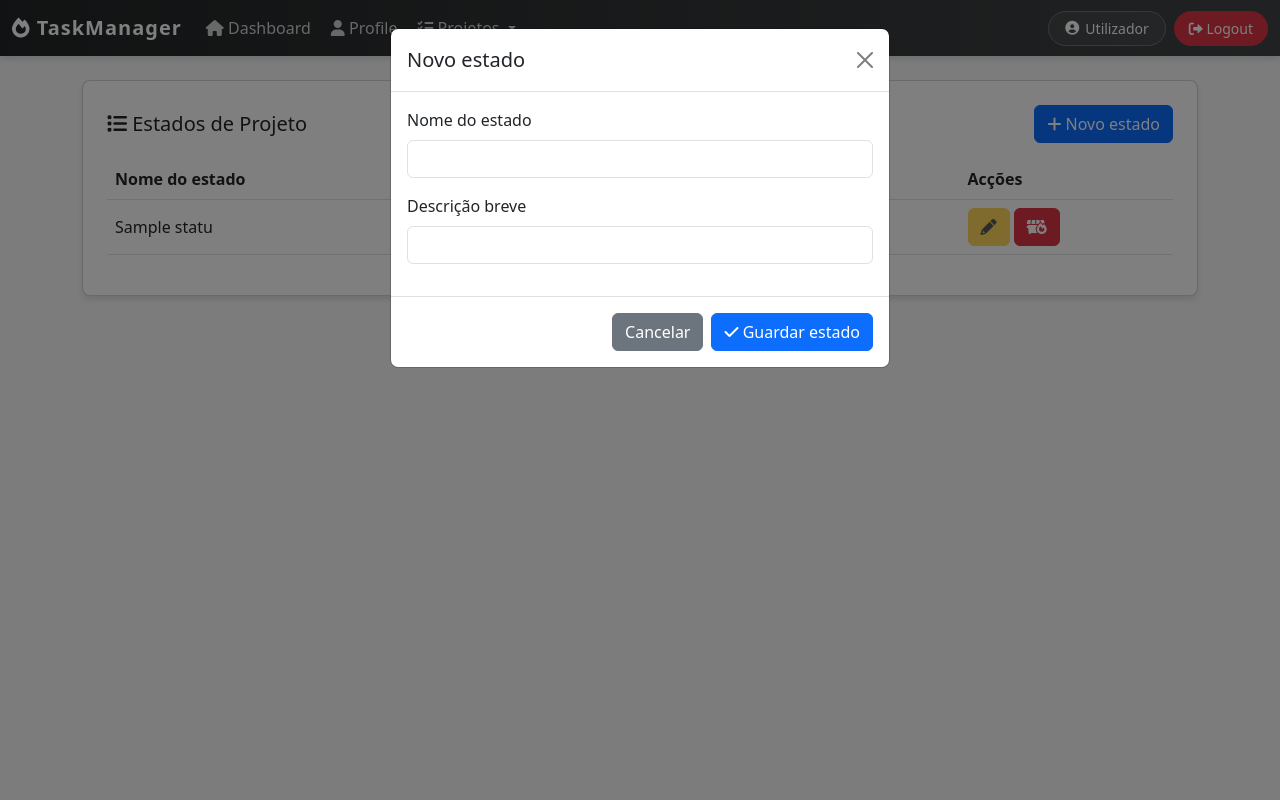
After one commit to miguel456/taskmanager, a PHP site: page /projects/statuses in a window 1280 px wide, after a click on "Novo estado". The commit adds this page. Run offline with PHP 8.4, Linux system fonts and the light colour scheme; tables that the repository leaves empty hold one stand-in row (values such as "Sample post"); some libraries are stand-ins or nearby versions.

Commit message:
feat: add project status management logic

```diff
--- a/Models/ProjectStatus/ProjectStatus.php
+++ b/Models/ProjectStatus/ProjectStatus.php
@@ -1,6 +1,7 @@
 <?php
+namespace App\Models\ProjectStatus;
 
-namespace App\Models\ProjectStatus;
+require_once realpath(__DIR__ . '/../../vendor/autoload.php');
 
 use PDO;
 
--- a/layout/nav.php
+++ b/layout/nav.php
@@ -16,8 +16,22 @@ $username = htmlspecialchars($_SESSION['username'] ?? 'Utilizador');
                 <li class="nav-item">
                     <a class="nav-link<?php if (str_contains($current, '/auth/account/profile.php')) echo ' active'; ?>" href="/auth/account/profile.php"><i class="fas fa-user"></i> Profile</a>
                 </li>
-                <li class="nav-item">
-                    <a class="nav-link<?php if (str_contains($current, '/projects')) echo ' active'; ?>" href="/projects"><i class="fa fa-list-check"></i> Projetos</a>
+                <li class="nav-item dropdown">
+                    <a class="nav-link dropdown-toggle<?php if (str_contains($current, '/projects') && !str_contains($current, '/projects/statuses')) echo ' active'; ?>" href="#" id="projectsDropdown" role="button" data-bs-toggle="dropdown" aria-expanded="false">
+                        <i class="fa fa-list-check"></i> Projetos
+                    </a>
+                    <ul class="dropdown-menu" aria-labelledby="projectsDropdown">
+                        <li>
+                            <a class="dropdown-item<?php if ($current === '/projects' || $current === '/projects/') echo ' active'; ?>" href="/projects">
+                                <i class="fas fa-tasks"></i> Gerir projetos
+                            </a>
+                        </li>
+                        <li>
+                            <a class="dropdown-item<?php if (str_contains($current, '/projects/statuses')) echo ' active'; ?>" href="/projects/statuses">
+                                <i class="fas fa-flag"></i> Gerir estados
+                            </a>
+                        </li>
+                    </ul>
                 </li>
             </ul>
             <div class="d-flex align-items-center gap-2">
--- /dev/null
+++ b/projects/statuses/index.php
@@ -0,0 +1,142 @@
+<?php
+use App\Models\ProjectStatus\ProjectStatus;
+require_once realpath(__DIR__ . '/../../app/bootstrap.php');
+
+$status = new ProjectStatus();
+$statuses = $status->get_status(0, true);
+?>
+<!DOCTYPE html>
+<html lang="en">
+<head>
+    <meta charset="UTF-8">
+    <meta name="viewport" content="width=device-width, initial-scale=1.0">
+    <title>TaskManager | Gestão de estados de projeto</title>
+    <link href="https://cdn.jsdelivr.net/npm/bootstrap@5.3.0/dist/css/bootstrap.min.css" rel="stylesheet">
+    <link rel="stylesheet" href="https://cdnjs.cloudflare.com/ajax/libs/font-awesome/6.0.0-beta3/css/all.min.css">
+    <style>
+        body { background-color: #f8f9fa; }
+        .navbar { margin-bottom: 20px; }
+        .card { border-radius: 8px; box-shadow: 0 4px 6px rgba(0,0,0,0.1); }
+        .table th, .table td { vertical-align: middle; }
+    </style>
+</head>
+<body>
+<?php include_once '../../layout/nav.php' ?>
+<div class="container my-4">
+    <div class="card p-4">
+        <div class="d-flex justify-content-between align-items-center mb-3">
+            <h5 class="mb-0"><i class="fas fa-list"></i> Estados de Projeto</h5>
+            <button class="btn btn-primary" data-bs-toggle="modal" data-bs-target="#createStatusModal">
+                <i class="fas fa-plus"></i> Novo estado
+            </button>
+        </div>
+        <?php if (!empty($statuses)): ?>
+            <table class="table table-hover">
+                <thead>
+                <tr>
+                    <th>Nome do estado</th>
+                    <th>Descrição do estado</th>
+                    <th>Usabilidade</th>
+                    <th>Acções</th>
+                </tr>
+                </thead>
+                <tbody>
+                <?php foreach ($statuses as $status): ?>
+                    <tr>
+                        <td><?php echo htmlspecialchars($status['name']); ?></td>
+                        <td><?php echo htmlspecialchars($status['description']); ?></td>
+                        <td>
+                            <?php
+                                $status_state = $status['status'];
+                                $badge = ($status_state) ? 'success' : 'danger';
+                            ?>
+                            <a href="/projects/statuses/flip.php?id=<?php echo $status['id']; ?>"><span class="badge bg-<?php echo $badge; ?>"><?php echo ($status_state) ? 'Active' : 'Inactive' ?></span></a>
+                        </td>
+                        <td>
+                            <button type="button" class="btn btn-warning" disabled><i class="fas fa-pencil"></i></button>
+                            <button type="button" class="btn btn-danger" data-bs-toggle="modal" data-bs-target="#confirmDeleteModal" data-status-id="<?php echo $status['id']; ?>">
+                                <i class="fas fa-dumpster-fire"></i>
+                            </button>
+                        </td>
+                    </tr>
+                <?php endforeach; ?>
+                </tbody>
+            </table>
+        <?php else: ?>
+            <div class="alert alert-warning">
+                <h4 class="alert-title"><i class="fa fa-circle-exclamation"></i><b> Sem estados disponíveis</b></h4>
+                <p>Não existem estados de projeto a apresentar. Isto significa que <b>não irá ser possível criar um projeto novo</b>. Crie um estado agora.</p>
+            </div>
+        <?php endif; ?>
+    </div>
+</div>
+
+<!-- Create Status Modal -->
+<div class="modal fade" id="createStatusModal" tabindex="-1" aria-labelledby="createStatusModalLabel" aria-hidden="true">
+    <div class="modal-dialog">
+        <div class="modal-content">
+            <form action="create-status.php" method="POST" novalidate>
+                <div class="modal-header">
+                    <h5 class="modal-title" id="createProjectModalLabel">Novo estado</h5>
+                    <button type="button" class="btn-close" data-bs-dismiss="modal" aria-label="Close"></button>
+                </div>
+                <div class="modal-body">
+                    <div class="mb-3">
+                        <label for="statusName" class="form-label">Nome do estado</label>
+                        <input type="text" class="form-control" id="statusName" name="status_name" required>
+                        <div class="invalid-feedback">Introduza um nome de estado.</div>
+                    </div>
+                    <div class="mb-3">
+                        <label for="statusDescription" class="form-label">Descrição breve</label>
+                        <input type="text" class="form-control" id="statusDescription" name="description" required></input>
+                        <div class="invalid-feedback">Introduza uma descrição breve.</div>
+                    </div>
+                </div>
+                <div class="modal-footer">
+                    <button type="button" class="btn btn-secondary" data-bs-dismiss="modal">Cancelar</button>
+                    <button type="submit" class="btn btn-primary"><i class="fa fa-check"></i> Guardar estado</button>
+                </div>
+            </form>
+        </div>
+    </div>
+</div>
+
+<script src="https://cdn.jsdelivr.net/npm/bootstrap@5.3.0/dist/js/bootstrap.bundle.min.js"></script>
+<script src="https://cdn.jsdelivr.net/npm/sweetalert2@11"></script>
+
+<div class="modal fade" id="confirmDeleteModal" tabindex="-1" aria-labelledby="confirmDeleteModalLabel" aria-hidden="true">
+    <div class="modal-dialog">
+        <form id="deleteStatusForm" method="POST" action="delete-status.php">
+            <input type="hidden" name="status_id" id="deleteStatusId">
+            <div class="modal-content">
+                <div class="modal-header">
+                    <h5 class="modal-title" id="confirmDeleteModalLabel">Confirmar ação</h5>
+                    <button type="button" class="btn-close" data-bs-dismiss="modal" aria-label="Close"></button>
+                </div>
+                <div class="modal-body">
+                    <p>Tem a certeza que pretende apagar este estado? Esta ação é irreversível. Tenha em mente que se houver projetos com este estado, não o será possível apagar.</p>
+                </div>
+                <div class="modal-footer">
+                    <button type="submit" class="btn btn-danger"><i class="fas fa-trash-can"></i> Confirmar</button>
+                    <button type="button" class="btn btn-secondary" data-bs-dismiss="modal"><i class="fas fa-ban"></i> Cancelar</button>
+                </div>
+            </div>
+        </form>
+    </div>
+</div>
+
+<script>
+    document.addEventListener('DOMContentLoaded', function () {
+        var confirmDeleteModal = document.getElementById('confirmDeleteModal');
+        confirmDeleteModal.addEventListener('show.bs.modal', function (event) {
+            var button = event.relatedTarget;
+            var statusId = button.getAttribute('data-status-id');
+            document.getElementById('deleteStatusId').value = statusId;
+        });
+    });
+</script>
+
+<?php include  '../../error/flash-messages.php'; ?>
+
+</body>
+</html>
```
Also changed, not shown: projects/statuses/create-status.php (added, +24 -0 lines), projects/statuses/delete-status.php (added, +27 -0 lines).
